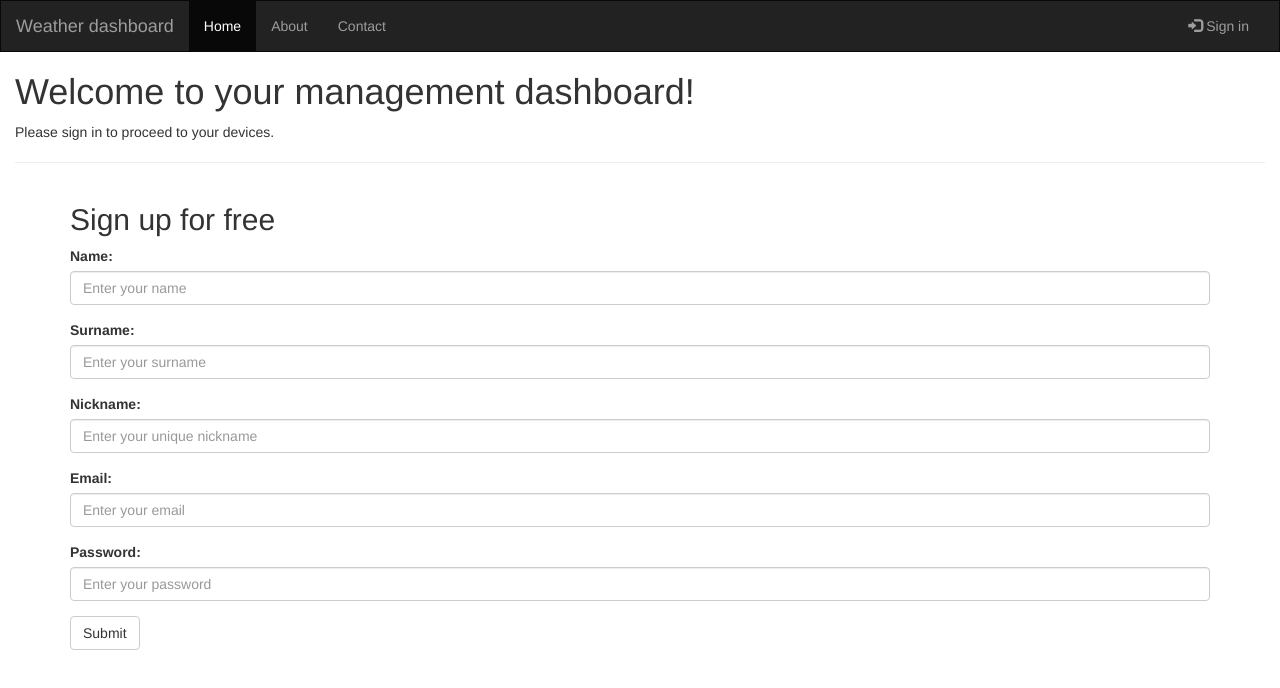
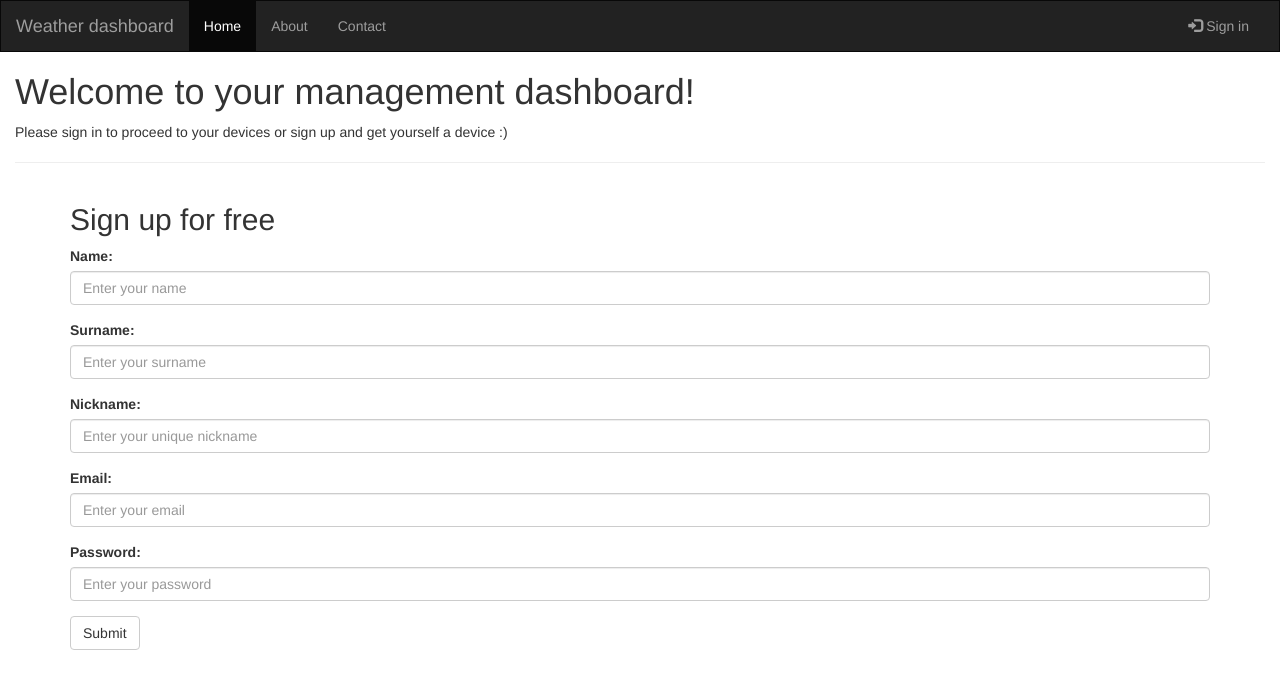
Before and after one commit to Merliss/IOTdeviceLog, a plain HTML site: page index.html in a window 1280 px wide. Drawn offline with nearby package versions, Linux system fonts and the light colour scheme.

Commit message:
modified docs

```diff
--- a/index.html
+++ b/index.html
@@ -70,7 +70,7 @@
   <div class="row content">
     <div class="col-sm-12 text-left">
       <h1>Welcome to your management dashboard!</h1>
-      <p>Please sign in to proceed to your devices.</p>
+      <p>Please sign in to proceed to your devices or sign up and get yourself a device :)</p>
       <hr>
       <!-- <p>Our venture offers many IoT devices such as weather stations, home alarm systems and so on.</p> -->
     </div>
```
Also changed, not shown: 1 other file.
